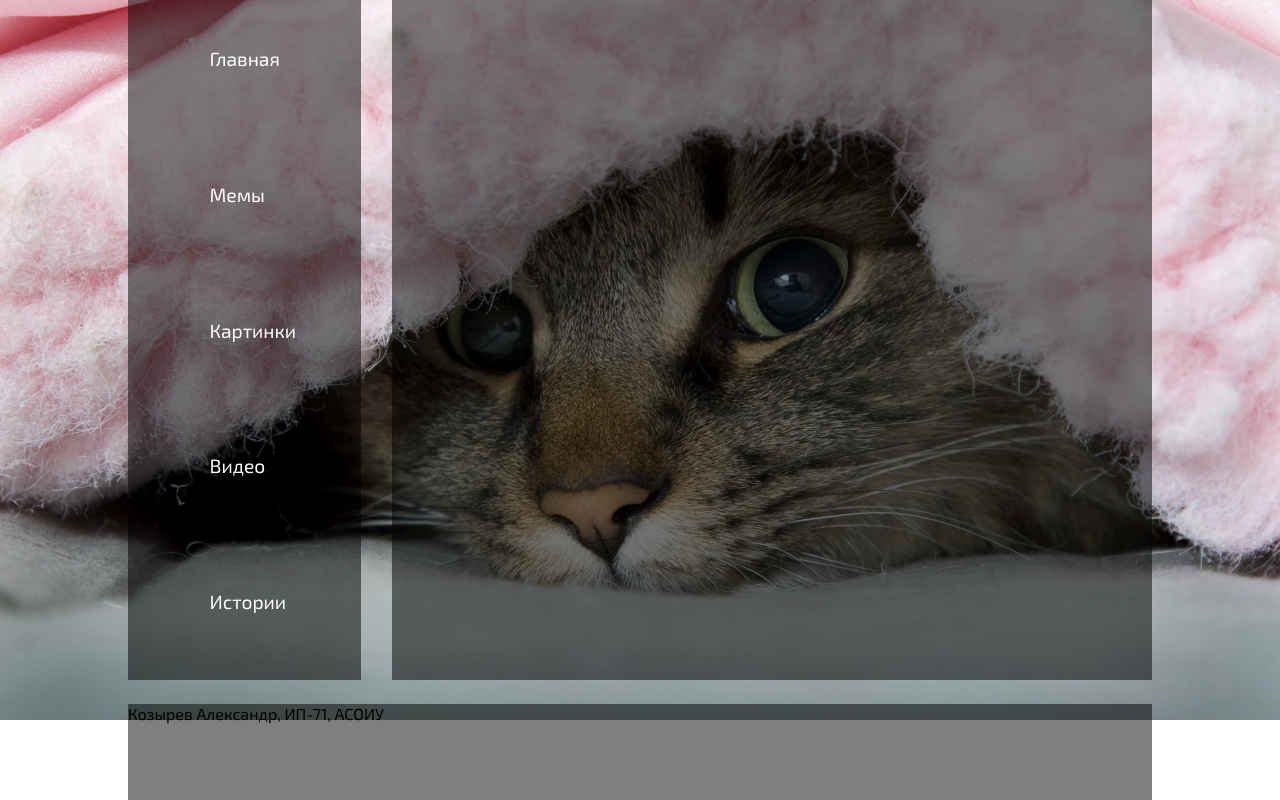
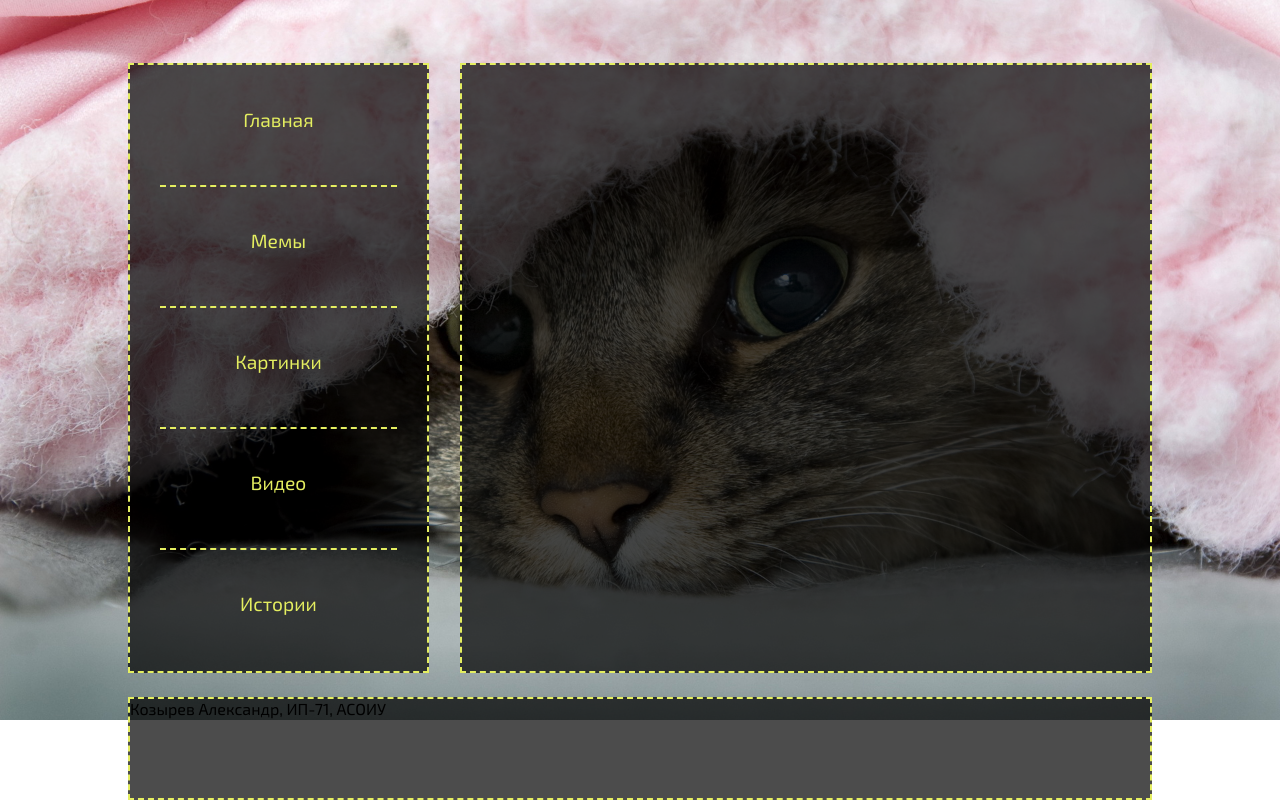
Before and after one commit to fluoxe7ine/kpi_labs, a PHP site: page / in a window 1280 px wide. Run offline with PHP 8.4, Linux system fonts and the light colour scheme.

Commit message:
added side menu

```diff
--- a/2-course/web/3_lab/main.css
+++ b/2-course/web/3_lab/main.css
@@ -33,44 +33,62 @@ body {
 }
 
 .content .menu, .main, footer {
-    background: rgba(0, 0, 0, .5);
+    background: rgba(0, 0, 0, 0.7);
+    border: 2px dashed rgb(228, 238, 96);
 }
 
 .content .menu {
     grid-column: 1;
-    grid-row: 1/8;
+    grid-row: 2/12;
 }
 
 .content nav.menu ul {
-    height: 90%;
+    height: 100%;
     width: 100%;
+    display: grid;
+    text-align: center;
 }
 
 .content nav.menu ul li {
-    height: 22.15%;
-    width: 100%;
+    grid-column: 1fr;
     list-style: none;
     font-size: 1.5vw;
     cursor: pointer;
     position: relative;
+    transition: background .5s ease;
+}
+
+.content nav.menu ul li:not(:last-child):after {
+    position: absolute;
+    bottom: 0%;
+    left: 10%;
+    content: '';
+    width: 80%;
+    height: 1%;
+    border-bottom: 2px dashed rgb(228, 238, 96);
 }
 
 .content nav.menu ul li a {
-    position: absolute;
+    position: relative;
+    text-align: center;
     top: 35%;
-    left: 35%;
+    color: rgb(228, 238, 96);
 }
 
 .content nav.menu ul li:hover {
-    background: rgba(0, 0, 0, .7);
+    background: rgba(228, 238, 96, 0.5);
+}
+
+.content nav.menu ul li:hover a{
+    color: white;
 }
 
 .content .main {
     grid-column: 2/5;
-    grid-row: 1/8;
+    grid-row: 2/12;
 }
 
 .content footer {
     grid-column: 1/5;
-    grid-row: 8;
+    grid-row: 12/14;
 }
```
